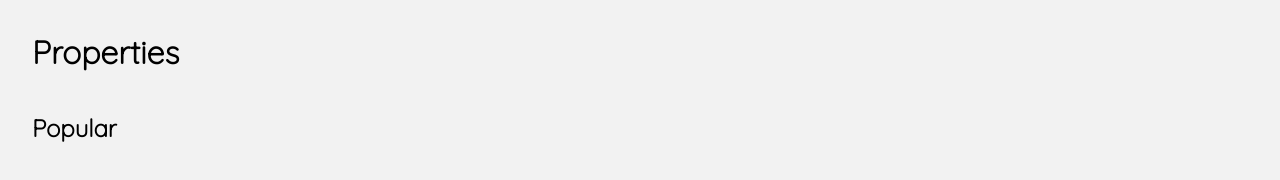
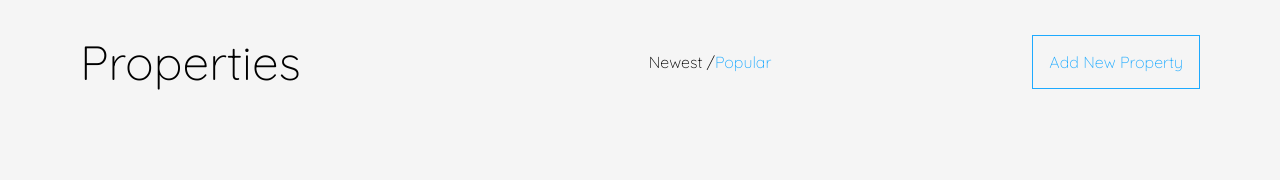
Before and after one commit to sonar-scape-designs/t9-09.01.02, a plain HTML site: page index.html in a window 1280 px wide. Drawn offline with Linux system fonts and the light colour scheme; no server answers.

Commit message:
styling done - need to do hover overlay and add texts

```diff
--- a/index.html
+++ b/index.html
@@ -11,26 +11,32 @@
 <body>
     <div id="wrapper">
         <header>
-            <h1>Properties</h1>
+        <ul>
+            <li class="head-text"><h1>Properties</h1></li>
+            <li class="middle">Newest / </li>
+            <li class="middle-second">Popular</li>
+            <li class="new-button">Add New Property</li>
+
+        </ul>
         </header>
         <main>
 
             <section id="popular">
-                <h2>Popular</h2>
+
                 <template id="properties-temp">
 
                     <article class="pop-properties">
                         <img>
                         <h3>title</h3>
                         <div class="main-info">
-                            <p class="rooms">Info</p>
+                            <p class="rooms"></p>
                             <p class="bath">Info</p>
                             <p class="size">Info</p>
                         </div>
                         <section class="info">
                             <p class="properties-info"> </p>
                             <button>
-                                <h2>View Property</h2>
+                                <h4>View Property</h4>
                             </button>
                         </section>
 
--- a/style.css
+++ b/style.css
@@ -9,30 +9,32 @@ html,
 body {
     padding: 0;
     margin: 0;
-    background-color: #f2f2f2;
-}
-
-body{
- margin: 2rem;
-}
-
-
-main, #popular, #properties-temp {
-    grid-column: 1/-1;
-    display: grid;
-    grid-template-columns: repeat(3,1fr);
+    background-color: #F5F5F5;
 }
 
 
 
-#popular {
-
+body {
+    margin: 2rem;
 
 }
 
+
+main,
+#popular,
+#properties-temp {
+    grid-column: 1/-1;
+    display: grid;
+    grid-template-columns: repeat(3, 1fr);
+}
+
+
+
+#popular {}
+
 .pop-properties {
 
-    border: solid thin black;
+    border: solid thin grey;
     background-color: #fcfcfc;
     text-align: center;
     margin: 3rem;
@@ -43,7 +45,7 @@ main, #popular, #properties-temp {
     padding: 20px;
     background-color: #f2f2f2;
     display: flex;
-    align-items: cente
+    align-items: center;
 }
 
 p {
@@ -52,8 +54,23 @@ p {
     overflow: hidden;
 }
 
+h1 {
+    margin: 0;
+    font-size: 3rem;
+    font-weight: 400;
+}
+
 h3 {
     padding: 0 60px;
+}
+
+h4 {
+        font-weight: 300;
+    font-size: 1rem;
+
+
+
+
 }
 
 img {
@@ -61,9 +78,56 @@ img {
     height: 200px;
 }
 
-button {
+button  {
     background-color: #1daaff;
     border: none;
     color: white;
     width: 100%;
+
 }
+
+/*nav bar*/
+
+
+ul {
+    list-style-type: none;
+    margin: 0 3rem 0;
+    padding: 0;
+    grid-column: 1/-1;
+    display: grid;
+    grid-template-columns: repeat(3, 1fr);
+
+
+
+}
+
+
+
+.head-text {
+    grid-column: 1;
+
+
+}
+
+.middle {
+    grid-column: 2;
+    align-self: center;
+     text-align:end;
+
+}
+
+.middle-second {
+    grid-column: 3;
+    align-self: center;
+    text-align: inherit;
+      color: #1daaff;
+
+}
+
+.new-button {
+    grid-column: -1;
+    align-self: center;
+border: solid thin #1daaff;
+    color: #1daaff;
+    padding: 1rem;
+}
```
Also changed, not shown: images/architecture-1477041_1280.jpg (added), images/log-cabin-1886620_1280.jpg (added), images/san-francisco-210230_1280.jpg (added), images/vintage-1149558_1280.jpg (added).
